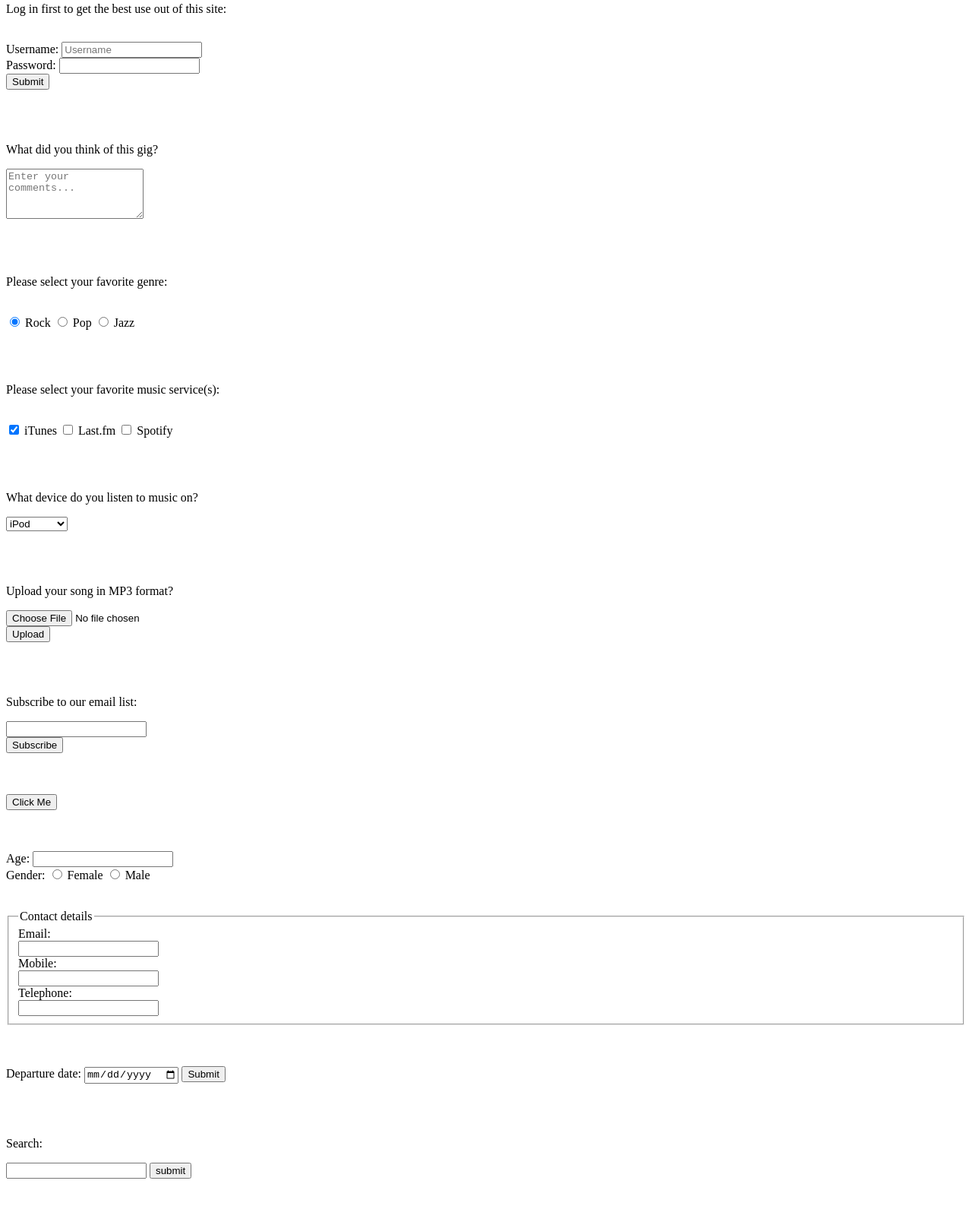
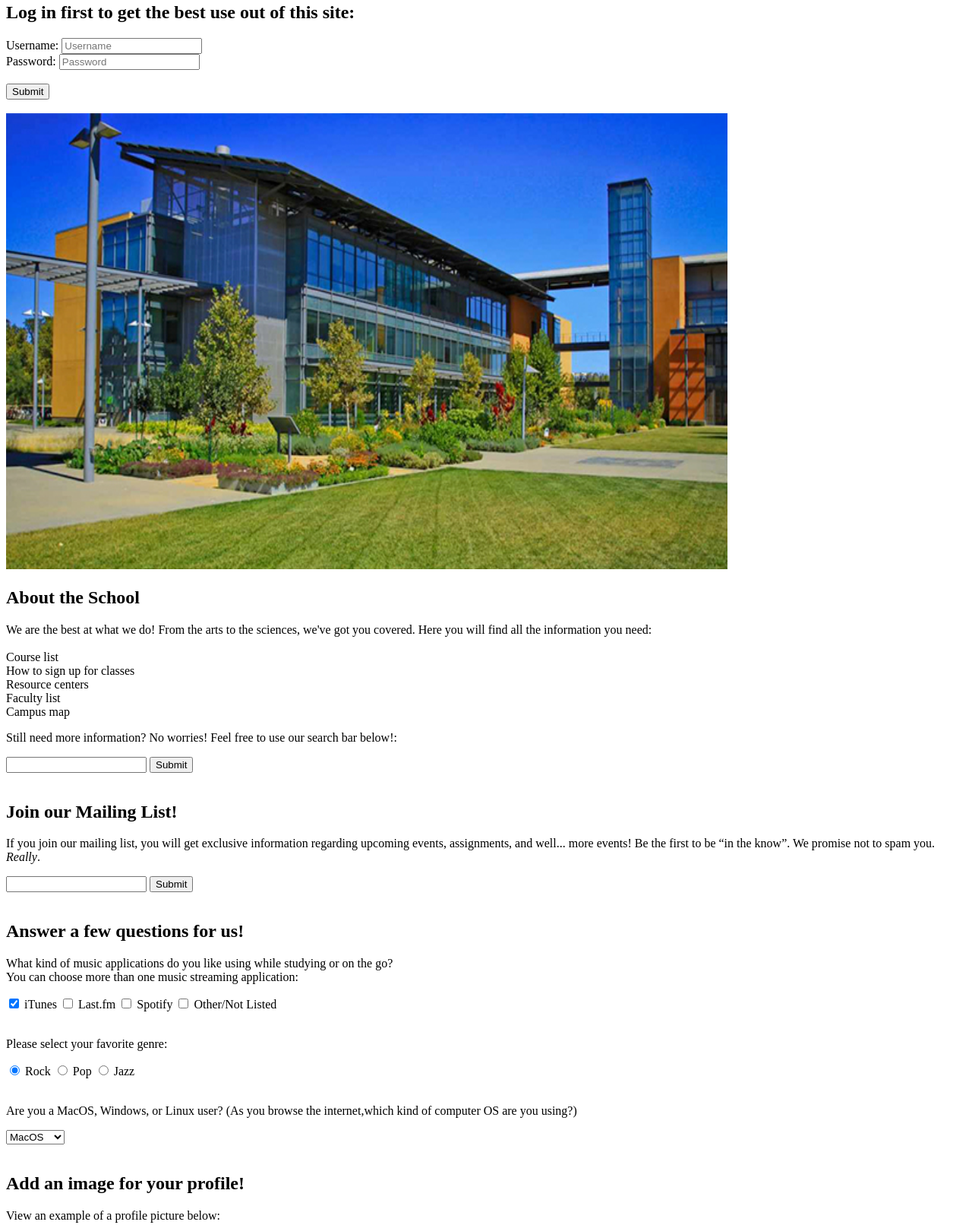
Before and after one commit to nainanarain/Narain_GDES021, a plain HTML site: page ch7w/index.html in a window 1280 px wide. Shown: the part 77-1689 px from the top of the page at 76% size. Before the commit the page ends 1636 px from the top, so only its background shows below. Drawn offline with Linux system fonts and the light colour scheme.

Commit message:
Update index.html

```diff
--- a/ch7w/index.html
+++ b/ch7w/index.html
@@ -7,11 +7,10 @@
   </head>
   <body>
     <h1>Hi, Welcome to WVC</h1>
-    <p>Log in first to get the best use out of this site:</p>
-
-    <br />
 
     <!-- BEGIN Username, Password, Submit button-->
+    <h2>Log in first to get the best use out of this site:</h2>
+
     <form action="">
       <label for="username">Username:</label>
       <input
@@ -21,147 +20,167 @@
         required="required"
       /><br />
       <label for="password">Password:</label>
-      <input type="password" name="pass" required="required" /><br />
-    </form>
-
-    <form action="">
+      <input
+        type="password"
+        name="pass"
+        placeholder="Password"
+        required="required"
+      />
+      <br /><br />
       <button>Submit</button>
       <input type="hidden" name="submit" value="Submit" />
     </form>
+
     <!-- END Username, Password, Submit button-->
 
     <br />
-    <br />
-    <br />
 
-    <form action="http://www.example.com/comments.php">
-      <p>What did you think of this gig?</p>
-      <textarea
-        name="comments"
-        cols="20"
-        rows="4"
-        placeholder="Enter your comments..."
-      ></textarea>
+    <!-- insert image of a generic college using the <img> tag as done in previous assignment  - grab image from “unsplash” (be sure to create your "images" folder in the root directory of your assignment's folder) and resize the image using height=”600” width=”450”  basically use exact code found on page 100 -->
+
+    <img
+      src="ch7 images/collegecampus.jpg"
+      alt="college campus"
+      height="600"
+      width="950"
+    />
+
+    <h2>About the School</h2>
+    <p>
+      We are the best at what we do! From the arts to the sciences, we've got
+      you covered. Here you will find all the information you need:
+      <br /><br />
+      Course list
+      <br />
+      How to sign up for classes
+      <br />
+      Resource centers
+      <br />
+      Faculty list
+      <br />
+      Campus map
+    </p>
+
+    <!-- BEGIN insert search bar and submit button-->
+
+    <form action="">
+      <p>
+        Still need more information? No worries! Feel free to use our search bar
+        below!:
+      </p>
+      <input type="search" name="search" />
+      <button>Submit</button>
+      <input type="hidden" name="submit" value="Submit" />
     </form>
 
+    <!-- END insert search bar and submit button -->
+
     <br />
+    <!-- BEGIN insert mailing list and submit button-->
+    <h2>Join our Mailing List!</h2>
+    <form action="">
+      <p>
+        If you join our mailing list, you will get exclusive information
+        regarding upcoming events, assignments, and well... more events! Be the
+        first to be “in the know”. We promise not to spam you. <em>Really</em>.
+      </p>
+      <input type="email" name="email" />
+      <button>Submit</button>
+      <input type="hidden" name="submit" value="Submit" />
+    </form>
+
+    <!-- END insert mailing list and submit button-->
+
     <br />
+    <h2>Answer a few questions for us!</h2>
+
+    <!-- BEGIN streaming service checkbox-->
+    <form action="">
+      <p>
+        What kind of music applications do you like using while studying or on
+        the go? <br />
+        You can choose more than one music streaming application:
+      </p>
+      <input type="checkbox" name="service" value="itunes" checked="checked" />
+      iTunes <input type="checkbox" name="service" value="lastfm" /> Last.fm
+      <input type="checkbox" name="service" value="spotify" /> Spotify
+      <input type="checkbox" name="service" value="not listed" /> Other/Not
+      Listed
+    </form>
+
+    <!-- End streaming service checkbox-->
     <br />
-
+    <!-- BEGIN favorite style music radio buttons-->
     <form action="http://www.example.com/profile.php">
       <p>Please select your favorite genre:</p>
-      <br />
       <input type="radio" name="genre" value="rock" checked="checked" /> Rock
       <input type="radio" name="genre" value="pop" /> Pop
       <input type="radio" name="genre" value="jazz" /> Jazz
     </form>
+    <!-- END favorite style music radio buttons-->
 
     <br />
-    <br />
-    <br />
 
+    <!--  BEGIN insert a Drop Down List Box -->
     <form action="http://www.example.com/profile.php">
-      <p>Please select your favorite music service(s):</p>
-      <br />
-      <input type="checkbox" name="service" value="itunes" checked="checked" />
-      iTunes <input type="checkbox" name="service" value="lastfm" /> Last.fm
-      <input type="checkbox" name="service" value="spotify" /> Spotify
-    </form>
-
-    <br />
-    <br />
-    <br />
-
-    <form action="http://www.example.com/profile.php">
-      <p>What device do you listen to music on?</p>
+      <p>
+        Are you a MacOS, Windows, or Linux user? (As you browse the
+        internet,which kind of computer OS are you using?)
+      </p>
       <select name="devices">
-        <option value="ipod">iPod</option>
-        <option value="radio">Radio</option>
-        <option value="computer">Computer</option>
+        <option value="mac">MacOS</option>
+        <option value="windows">Windows</option>
+        <option value="linux">Linux</option>
       </select>
     </form>
-
+    <!--  END insert a Drop Down List Box -->
     <br />
-    <br />
-    <br />
-
-    <form action="http://www.example.com/upload.php" method="post">
-      <p>Upload your song in MP3 format?</p>
-      <input type="file" name="user-song" /><br />
+    <!--  BEGIN add profile pic -->
+    <h2>Add an image for your profile!</h2>
+    <p>View an example of a profile picture below:</p>
+    <img
+      src="ch7 images/profilepic.jpg"
+      alt="profile pic"
+      height="600"
+      width="425"
+    />
+    <form action="" method="post">
+      <h3>Upload your own profile picture:</h3>
+      <input type="file" name="user-pic" /><br />
       <input type="submit" value="Upload" />
     </form>
-
+    <!--  END add profile pic -->
     <br />
-    <br />
-    <br />
-
-    <form action="http://www.example.com/subscribe.php">
-      <p>Subscribe to our email list:</p>
-      <input type="email" name="email" /><br />
-      <input type="submit" name="subscribe" value="Subscribe" />
-    </form>
-
-    <br />
-    <br />
-    <br />
-
-    <form action="http://www.example.com/add.php">
-      <button>Click Me</button>
-      <input type="hidden" name="bookmark" value="lyrics" />
-    </form>
-
-    <br />
-    <br />
-    <br />
-
-    <label>Age: <input type="text" name="age" /></label>
-    <br />
-    Gender:
-    <input id="female" type="radio" name="gender" value="f" />
-    <label for="female">Female</label>
-    <input id="male" type="radio" name="gender" value="m" />
-    <label for="male">Male</label>
-
-    <br />
-    <br />
-    <br />
-
+    <!--  BEGIN contact -->
+    <h2>Contact?</h2>
     <fieldset>
       <legend>Contact details</legend>
       <label
-        >Email:<br />
-        <input type="text" name="email"
+        >First Name:<br />
+        <input type="text" name="firstname" placeholder="John"
       /></label>
       <br />
       <label
-        >Mobile:<br />
-        <input type="text" name="mobile"
+        >Last Name:<br />
+        <input type="text" name="lastname" placeholder="Doe"
       /></label>
       <br />
       <label
-        >Telephone:<br />
-        <input type="text" name="telephone"
+        >Email:<br />
+        <input type="email" name="email" placeholder="johndoe@email.com"
       /></label>
+      <br /><br />
+      <button>Submit</button>
+      <input type="hidden" name="submit" value="Submit" />
     </fieldset>
-
+    <!--  END contact -->
     <br />
-    <br />
-    <br />
-
-    <form action="http://www.example.com/bookings" method="post">
-      <label for="username">Departure date:</label>
+    <!--  BEGIN date -->
+    <h2>Set a date when you can visit the campus!</h2>
+    <form action="" method="post">
+      <label for="username">Select date:</label>
       <input type="date" name="depart" />
       <input type="submit" value="Submit" />
     </form>
-
-    <br />
-    <br />
-    <br />
-
-    <form action="http://www.example.org/search.php">
-      <p>Search:</p>
-      <input type="search" name="search" />
-      <input type="submit" value="submit" />
-    </form>
+    <!--  END date -->
   </body>
 </html>
```
